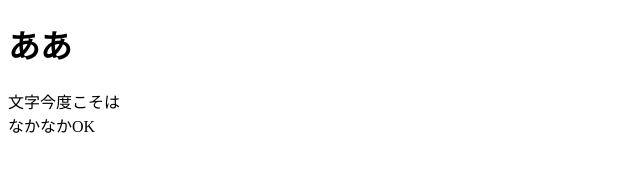
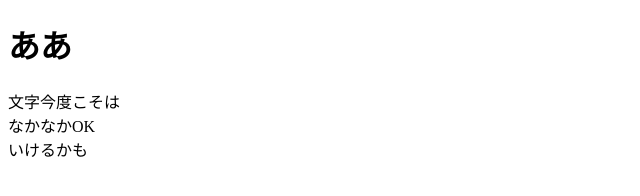
Before and after one commit to boo-standing-up/lesson, a plain HTML site: page index.html in a window 1280 px wide. Shown: the full height of the page, 0-640 px from the left. Drawn offline with Linux system fonts and the light colour scheme.

Commit message:
🎨 文字追加

```diff
--- a/index.html
+++ b/index.html
@@ -10,5 +10,6 @@
     <h1>ああ</h1>
     <div>文字今度こそは</div>
     <div>なかなかOK</div>
+    <div>いけるかも</div>
   </body>
 </html>
```
